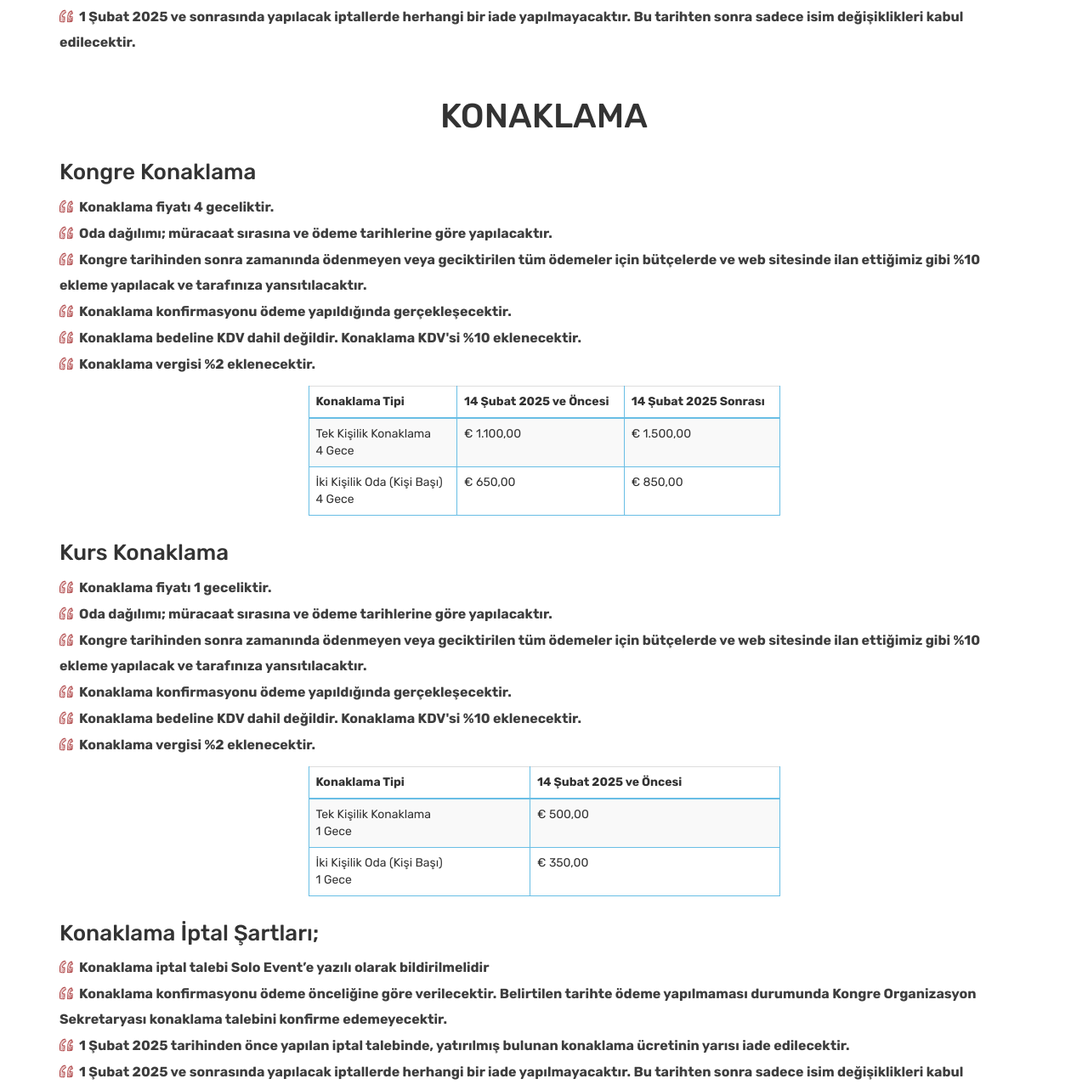
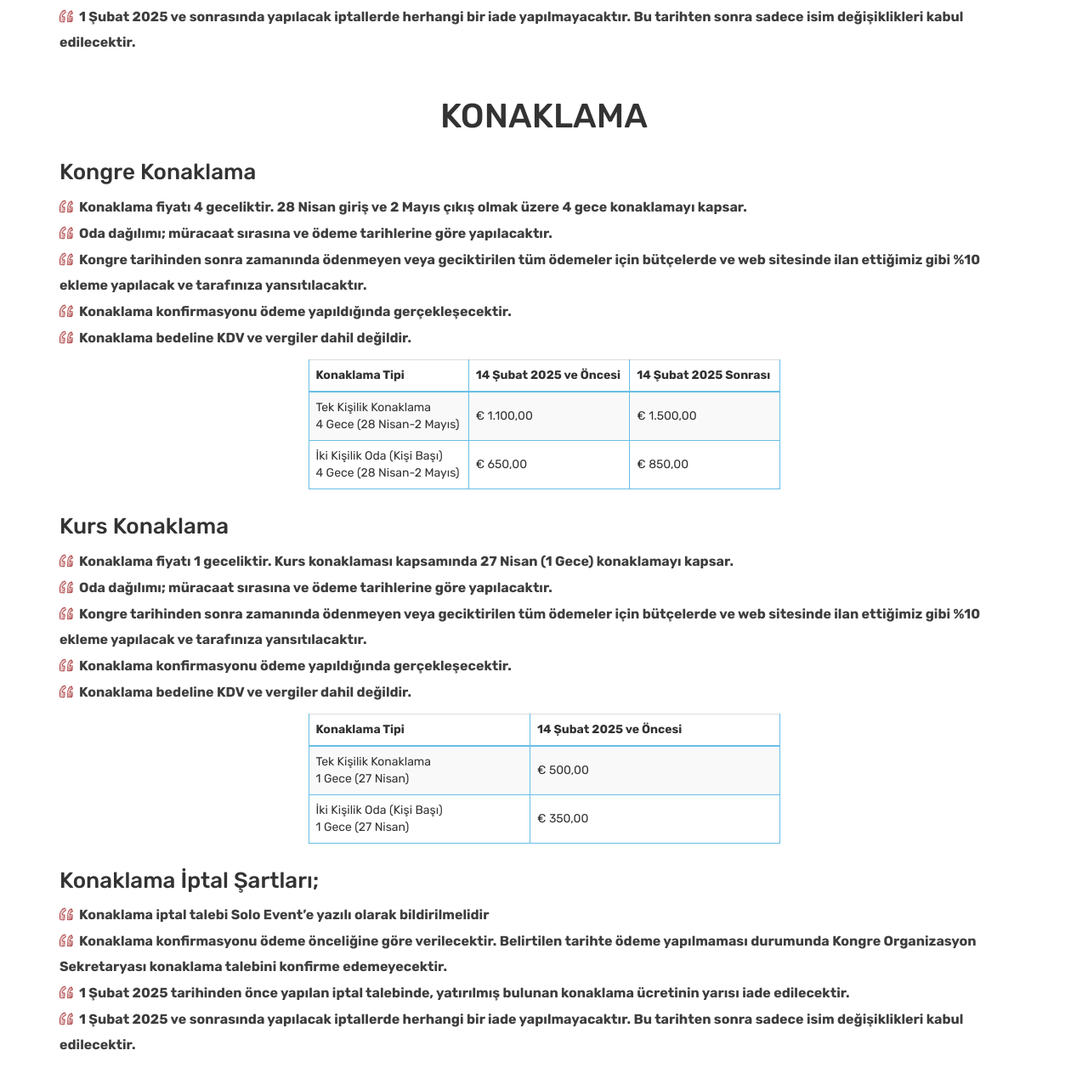
Before and after one commit to haksoz/lizozomal2025, a PHP site: page /kayit-konaklama.php in a window 1280 px wide. Shown: the part 1422-2705 px from the top of the page at 85% size. Run offline with PHP 8.4, Linux system fonts and the light colour scheme; some libraries are stand-ins or nearby versions; some web fonts are replaced.

Commit message:
maddeler düzenlendi.

```diff
--- a/kayit-konaklama.php
+++ b/kayit-konaklama.php
@@ -104,12 +104,12 @@
                 <div class="col-lg-12 col-md-12">
                     <h4 class="sub-header">Kongre Konaklama</h4>
                     <ul class="custom no-margin">
-                        <li>Konaklama fiyatı 4 geceliktir.</li>
+                        <li>Konaklama fiyatı 4 geceliktir. 28 Nisan giriş ve 2 Mayıs çıkış olmak üzere 4 gece konaklamayı kapsar.</li>
                         <li>Oda dağılımı; müracaat sırasına ve ödeme tarihlerine göre yapılacaktır.</li>
                         <li>Kongre tarihinden sonra zamanında ödenmeyen veya geciktirilen tüm ödemeler için bütçelerde ve web sitesinde ilan ettiğimiz gibi %10 ekleme yapılacak ve tarafınıza yansıtılacaktır.</li>
                         <li>Konaklama konfirmasyonu ödeme yapıldığında gerçekleşecektir.</li>
-                        <li>Konaklama bedeline KDV dahil değildir. Konaklama KDV'si %10 eklenecektir.</li>
-                        <li>Konaklama vergisi %2 eklenecektir.</li>
+                        <li>Konaklama bedeline KDV ve vergiler dahil değildir.</li>
+<!--                        <li>Konaklama vergisi %2 eklenecektir.</li>-->
                     </ul>
                 </div>
 				<center>
@@ -125,14 +125,14 @@
                             </thead>
                             <tbody>
                             <tr>
-                                <td>Tek Kişilik Konaklama <br> 4 Gece</td>
-                                <td>€ 1.100,00</td>
-                                <td>€ 1.500,00</td>
+                                <td>Tek Kişilik Konaklama <br> 4 Gece (28 Nisan-2 Mayıs)</td>
+                                <td style="vertical-align: middle">€ 1.100,00</td>
+                                <td style="vertical-align: middle">€ 1.500,00</td>
                             </tr>
                             <tr>
-                                <td>İki Kişilik Oda (Kişi Başı) <br> 4 Gece</td>
-                                <td>€ 650,00</td>
-                                <td>€ 850,00</td>
+                                <td>İki Kişilik Oda (Kişi Başı) <br> 4 Gece (28 Nisan-2 Mayıs)</td>
+                                <td style="vertical-align: middle">€ 650,00</td>
+                                <td style="vertical-align: middle">€ 850,00</td>
                             </tr>
                             </tbody>
                         </table>
@@ -144,12 +144,12 @@
                 <div class="col-lg-12 col-md-12">
                     <h4 class="sub-header">Kurs Konaklama</h4>
                     <ul class="custom no-margin">
-                        <li>Konaklama fiyatı 1 geceliktir.</li>
+                        <li>Konaklama fiyatı 1 geceliktir. Kurs konaklaması kapsamında 27 Nisan (1 Gece) konaklamayı kapsar.</li>
                         <li>Oda dağılımı; müracaat sırasına ve ödeme tarihlerine göre yapılacaktır.</li>
                         <li>Kongre tarihinden sonra zamanında ödenmeyen veya geciktirilen tüm ödemeler için bütçelerde ve web sitesinde ilan ettiğimiz gibi %10 ekleme yapılacak ve tarafınıza yansıtılacaktır.</li>
                         <li>Konaklama konfirmasyonu ödeme yapıldığında gerçekleşecektir.</li>
-                        <li>Konaklama bedeline KDV dahil değildir. Konaklama KDV'si %10 eklenecektir.</li>
-                        <li>Konaklama vergisi %2 eklenecektir.</li>
+                        <li>Konaklama bedeline KDV ve vergiler dahil değildir.</li>
+<!--                        <li>Konaklama vergisi %2 eklenecektir.</li>-->
                     </ul>
                 </div>
 
@@ -165,12 +165,12 @@
                             </thead>
                             <tbody>
                             <tr>
-                                <td>Tek Kişilik Konaklama <br> 1 Gece</td>
-                                <td>€ 500,00</td>
+                                <td>Tek Kişilik Konaklama <br> 1 Gece (27 Nisan)</td>
+                                <td style="vertical-align: middle">€ 500,00</td>
                             </tr>
                             <tr>
-                                <td>İki Kişilik Oda (Kişi Başı) <br> 1 Gece</td>
-                                <td>€ 350,00</td>
+                                <td>İki Kişilik Oda (Kişi Başı) <br> 1 Gece (27 Nisan)</td>
+                                <td style="vertical-align: middle">€ 350,00</td>
                             </tr>
                             </tbody>
                         </table>
```
